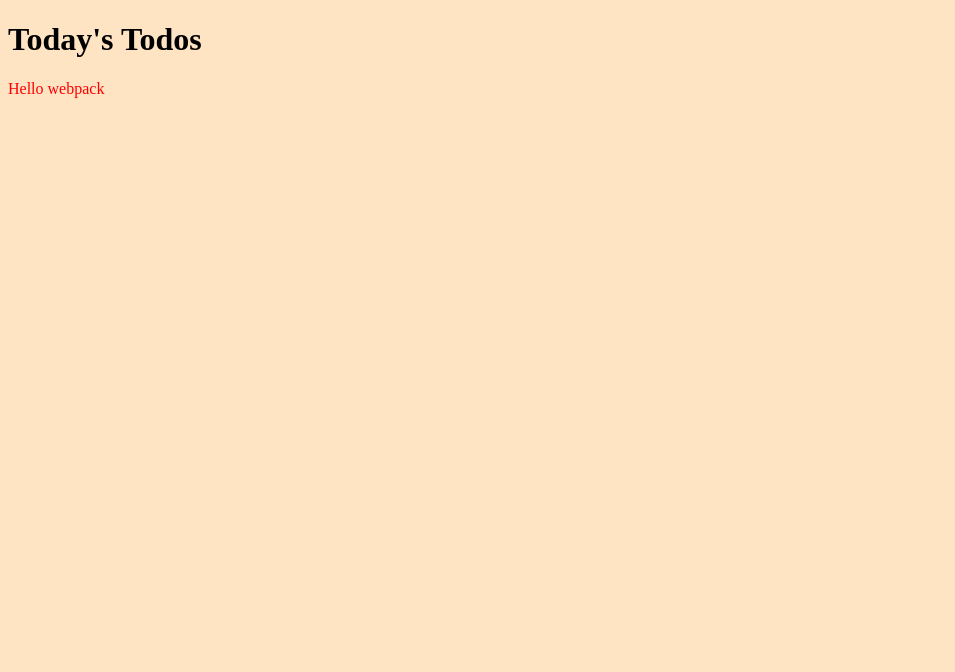
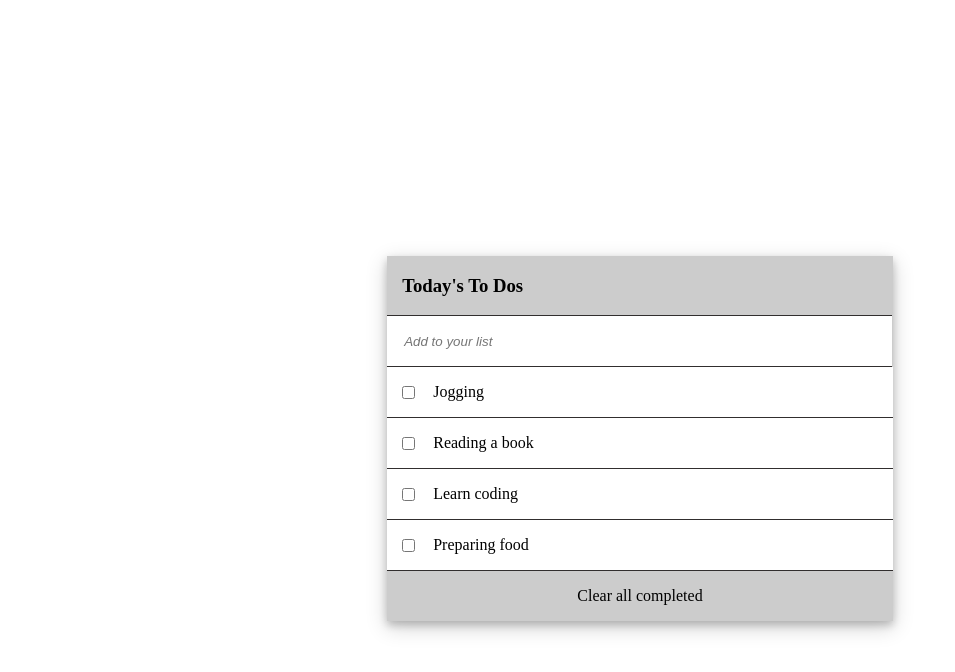
Before and after one commit to Emmanuelaaron/TodoListProject, a website built with webpack: page src/index.html in a window 1280 px wide. Shown: the whole page, without its empty margins (0-955 px from the left). Built offline with nearby package versions, Linux system fonts and the light colour scheme.

Commit message:
sets up a clone that looks like part of the minimalist project

```diff
--- a/src/index.html
+++ b/src/index.html
@@ -1,12 +1,19 @@
 <!DOCTYPE html>
 <html lang="en">
+
 <head>
     <meta charset="UTF-8">
     <meta name="viewport" content="width=device-width, initial-scale=1.0">
     <title>Todo List</title>
 </head>
+
 <body>
-    <h1>Today's Todos </h1>
-    <div class="todos"></div>
+    <section class="body">
+        <div id="todos">
+            <h3>Today's To Dos</h3>
+            <input type="text" placeholder="Add to your list" id="input">
+        </div>
+    </section>
 </body>
+
 </html>
--- a/src/index.js
+++ b/src/index.js
@@ -1,14 +1,54 @@
-import _ from 'lodash';
 import './style.css';
 
-function component() {
-  const element = document.createElement('div');
+const todoArray = [
+  {
+    index: 1,
+    description: 'Jogging',
+    completed: false,
+  },
+  {
+    index: 2,
+    description: 'Reading a book',
+    completed: false,
+  },
+  {
+    index: 3,
+    description: 'Learn coding',
+    completed: false,
+  }, {
+    index: 4,
+    description: 'Preparing food',
+    completed: false,
+  },
+];
+const todos = document.getElementById('todos');
+const todoListDisplay = () => {
+  for (let i = 0; i < todoArray.length; i += 1) {
+    const myTodo = document.createElement('div');
+    myTodo.classList.add('todos');
+    const todoChecker = document.createElement('input');
+    todoChecker.type = 'checkbox';
+    todoChecker.id = 'checkbox';
+    const todoDesc = document.createElement('p');
+    todoDesc.classList.add('tododesc');
+    todoDesc.innerHTML = todoArray[i].description;
 
-  // Lodash, currently included via a script, is required for this line to work
-  element.innerHTML = _.join(['Hello', 'webpack'], ' ');
-  element.classList.add('hello');
+    myTodo.appendChild(todoChecker);
+    myTodo.appendChild(todoDesc);
 
-  return element;
-}
+    todos.appendChild(myTodo);
+  }
+};
 
-document.body.appendChild(component());
+todoListDisplay();
+
+const clearAll = () => {
+  const myDiv = document.createElement('div');
+  myDiv.classList.add('footerCard');
+  const divPara = document.createElement('p');
+  divPara.classList.add('footerText');
+  divPara.innerText = 'Clear all completed';
+  myDiv.appendChild(divPara);
+  return myDiv;
+};
+todos.appendChild(clearAll());
--- a/src/style.css
+++ b/src/style.css
@@ -1,7 +1,57 @@
-.hello {
-  color: red;
+
+.body {
+  display: flex;
+  justify-content: center;
 }
 
 body {
-  background-color: bisque;
+  display: flex;
+  flex-direction: column;
+  justify-content: center;
+  align-self: center;
+  padding-top: 31vh;
 }
+
+.todos {
+  display: flex;
+  align-items: center;
+  border-bottom: solid 1px rgb(49, 46, 46);
+  width: 100%;
+  background-color: white;
+}
+
+#todos {
+  width: 40%;
+  box-shadow: 0 4px 8px 0 rgba(0, 0, 0, 0.2), 0 6px 20px 0 rgba(0, 0, 0, 0.19);
+  background-color: rgba(0, 0, 0, 0.2);
+}
+
+#input {
+  width: 99%;
+  height: 48px;
+  border-left-style: none;
+  border-right-style: none;
+  border-bottom: solid 1px rgb(49, 46, 46);
+  border-top: solid 1px rgb(49, 46, 46);
+}
+
+h3 {
+  padding-left: 15px;
+}
+
+::placeholder {
+  font-style: italic;
+  padding-left: 15px;
+}
+
+.tododesc {
+  margin-left: 15px;
+}
+
+#checkbox {
+  margin-left: 15px;
+}
+
+.footerText {
+  text-align: center;
+}
```
Also changed, not shown: dist/index.html, dist/main.js.
